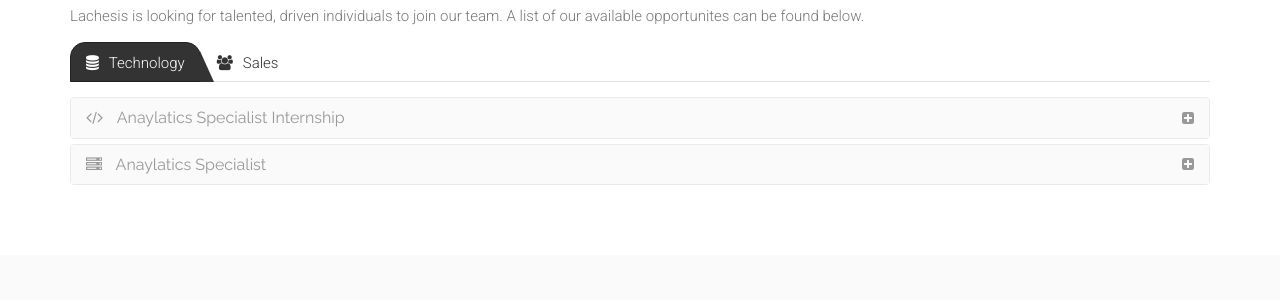
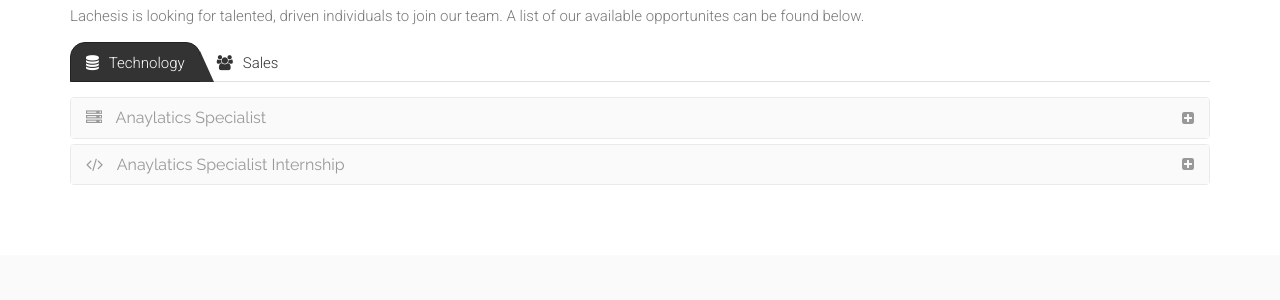
Before and after one commit to lachesisllc/lachesisllc.github.io, a Jekyll site: the page built from _pages/careers.html, in a window 1280 px wide. Shown: the part 239-539 px from the top of the page. Built offline with Jekyll 4.4.1, drawn with Linux system fonts in a browser that asks for light colours; some of the changed lines change nothing that is shown.

Commit message:
Reordered job opennings

```diff
--- a/_data/openJobs.yml
+++ b/_data/openJobs.yml
@@ -2,6 +2,15 @@
     icon: database
     jobs: [
         # =============== HEAD ============
+            {title: Anaylatics Specialist,
+            icon2: server,
+            description: "<p> <u> Job Description </u> </br> Provides database applications by developing and modiying architecture, programming, troubleshooting, and security </br> Work closely with others to
+                          extract and manipulate data </br> </br> <u> Required Skills: </u> </br> Bachelor's degree in CS/MIS </br> 5+ years relevant experience in database management and business
+                          practices </br> Formulate techniques for quality data collection to ensure adequacy, accuracy, and legitimacy of data </br> Maintains database results by setting and
+                          enforcing industry standards and controls </br> Business acumen </br> Improving the effectiveness of database tools and services </br> </br> <u> Preferred Skills: </u> </br>
+                          Experience in the following programming languages: SQL, Typescript C#, R </br> Experience in the following software: Git, Azure Data Services SSRS, Tableau"
+            },
+
             {title: Anaylatics Specialist Internship,
              icon2: code,
              description: "<p> <u> Job Description </u> </br> Candidate is responsible for assisting the project team with data analysis, custom programming, and website maintenance
@@ -9,15 +18,6 @@
                          operations </br> Commercial thinker with the desire to understand business and information systems </br> Ability to extract and manipulate data from client systems </br>
                          Work based in South Bend, IN </br> </br> <u> Preferred Skills </u> </br> Experience in the following programming languages: SQL, Typescript C#, R </br>
                          Experience in the following software: Git, Azure Data Services, SSRS, Tableau"
-            },
-
-            {title: Anaylatics Specialist,
-            icon2: server,
-            description: "<p> <u> Job Description </u> </br> Provides database applications by developing and modiying architecture, programming, troubleshooting, and security </br> Work closely with others to
-                          extract and manipulate data </br> </br> <u> Required Skills: </u> </br> Bachelor's degree in CS/MIS </br> 5+ years relevant experience in database management and business
-                          practices </br> Formulate techniques for quality data collection to ensure adequacy, accuracy, and legitimacy of data </br> Maintains database results by setting and
-                          enforcing industry standards and controls </br> Business acumen </br> Improving the effectiveness of database tools and services </br> </br> <u> Preferred Skills: </u> </br>
-                          Experience in the following programming languages: SQL, Typescript C#, R </br> Experience in the following software: Git, Azure Data Services SSRS, Tableau"
             },
          ]
 
```
